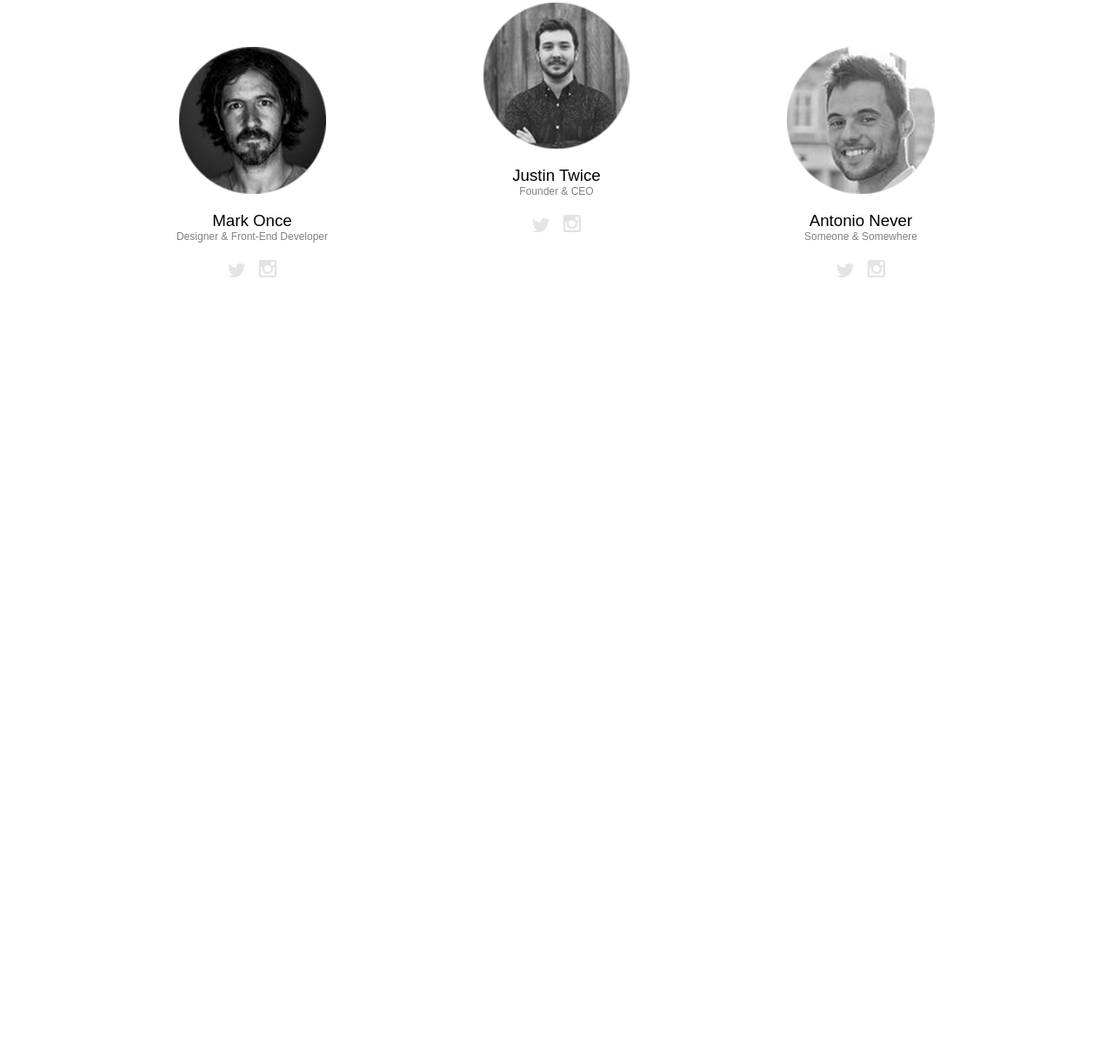
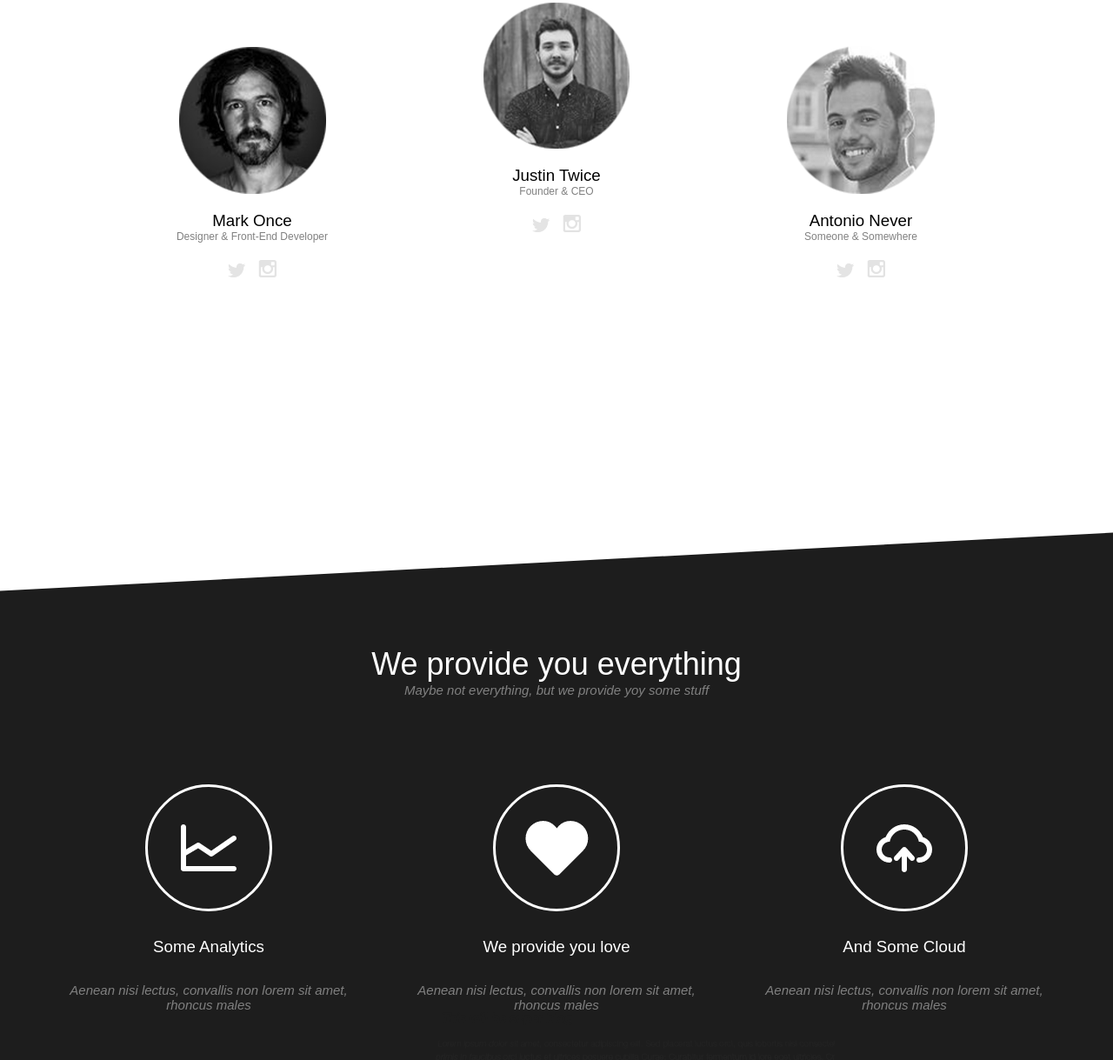
Before and after one commit to Shalopay03/practice-template, a plain HTML site: page index.html in a window 1280 px wide. Shown: the part 2161-3380 px from the top of the page at 87% size. Before the commit the page ends 2504 px from the top, so only its background shows below. Drawn offline with Linux system fonts and the light colour scheme.

Commit message:
add services section

```diff
--- a/index.html
+++ b/index.html
@@ -71,7 +71,8 @@
             </div>
         </div>
         <div id="building-img">
-            <img src="images/white-buildings.png" alt="white-buildings.png"></div>
+            <img src="images/white-buildings.png" alt="white-buildings.png">
+        </div>
 
     </section>
 
@@ -110,9 +111,54 @@
                 </div>
             </div>
         </div>
+    </section>
+
+
+
+    <div class="slice" id="slice-upper"></div>
+
+    <section id="services">
+        <div id="services-container">
+        <div id="services-quote">
+            <h3>We provide you everything</h3>
+            <p>Maybe not everything, but we provide yoy some stuff</p>
+        </div>
+
+        <div id="services-list">
+            <div class="service" id="analytics">
+                <div class="circle">
+                <img src="images/graph.png">
+                </div>
+                <h3>Some Analytics</h3>
+                <p>Aenean nisi lectus, convallis non lorem sit amet, rhoncus
+                     males</p>
+            </div>
+            <div class="service" id="love">
+                <div class="circle">
+                <img src="images/heart.png">
+                </div>
+                <h3>We provide you love</h3>
+                <p>Aenean nisi lectus, convallis non lorem sit amet, rhoncus
+                     males</p>
+            </div>
+            <div class="service" id="cloud">
+                <div class="circle">
+                <img src="images/cloud.png">
+                </div>
+                <h3>And Some Cloud</h3>
+                <p>Aenean nisi lectus, convallis non lorem sit amet, rhoncus
+                     males</p>
+            </div>
+        </div>
+        </div>
+
+        <div id="blog">
+            <button id="blog-button">VISIT OUR BLOG</button>
+        </div>
 
 
     </section>
+    <div class="slice" id="slice-bottom"></div>
 
 </body>
 </html>
--- a/styles.css
+++ b/styles.css
@@ -9,6 +9,8 @@ body{
     display: flex;
     flex-direction: column;
 }
+
+/*header section*/
 
 header{
     display: flex;
@@ -102,6 +104,8 @@ nav > p{
     opacity: 60%;
 }
 
+/*about us section*/
+
 #about-us{
     display: flex;
     flex-direction: column;
@@ -114,6 +118,8 @@ nav > p{
     justify-content: center;
     gap: 30px;
 }
+
+
 
 #timeline > div{
     display: flex;
@@ -166,6 +172,8 @@ nav > p{
     color: grey;
     margin-top: 10px;
 }
+
+/*team section*/
 
 #about-team{
     margin-top: 50px;
@@ -221,3 +229,105 @@ nav > p{
  .social-media > img{
     margin: 20px 5px;
  }
+
+ /*services section*/
+
+ #services{
+    display: flex;
+    flex-direction: column;
+    align-items: center;
+    height: 1400px;
+    background-color: #1d1d1d;
+    color: white;
+ }
+
+ #services-quote{
+    margin-top: 200px;
+    margin-bottom: 100px;
+ }
+
+ #services-quote{
+    display: flex;
+    flex-direction: column;
+    align-items: center;
+ }
+
+ #services-quote > h3{
+    font-weight: 100;
+    font-size: 36px;
+ }
+
+ #services-quote > p{
+    font-size: 15px;
+    font-style: italic;
+    color: grey;
+ }
+
+ #services-list{
+    display: flex;
+    justify-content: center;
+    gap: 50px;
+ }
+
+.service{
+    display: flex;
+    flex-direction: column;
+    align-items: center;
+    text-align: center;
+    gap: 30px;
+    flex-basis: 350px;
+ }
+
+.circle{
+    border: solid;
+    border-color: white;
+    border-radius: 100%;
+    height: 100px;
+    width: 100px;
+    display: flex;
+    align-items: center;
+    justify-content: center;
+    padding: 70px;
+ }
+
+ .service > h3{
+    font-weight: 100;
+ }
+
+ .service > p{
+    font-weight: 100;
+    color: grey;
+    font-style: italic;
+    font-size: 15px;
+ }
+
+ #blog{
+    height: 600px;
+    width: 50%;
+    background-image: url("images/blog.png");
+    display: flex;
+    align-items: flex-end;
+    justify-content: center;
+ }
+
+ #blog-button{
+    background-color: white;
+    border: none;
+    padding: 20px 40px;
+    font-weight: 600;
+    margin-bottom: 100px;
+ }
+
+ .slice{
+    height: 300px;
+    width: 110%;
+    transform: rotate(-3deg);
+    background-color: white;
+    margin-left: -10px;
+}
+#slice-upper{
+    margin-bottom: -100px;
+}
+#slice-bottom{
+    margin-top: -100px;
+}
```
Also changed, not shown: images/blog.png (added), images/cloud.png (added), images/graph.png (added), images/heart.png (added).
